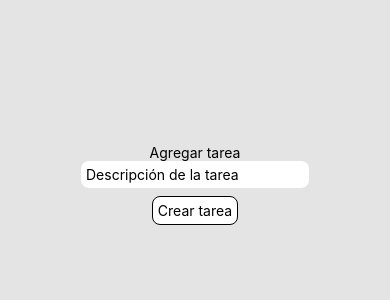
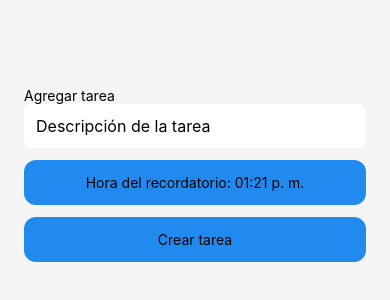
Before and after one commit to YCastEmm/procrastin-ar, a React Native app: screen /AddTask in a window 390 px wide. Shown: the part 234-534 px from the top of the page. Built offline with nearby package versions, Linux system fonts and the light colour scheme; what expo-notifications would draw is missing.

Commit message:
feat: agrega selector de hora nativo y recordatorios programados

```diff
--- a/app.json
+++ b/app.json
@@ -24,6 +24,9 @@
     },
     "web": {
       "favicon": "./assets/favicon.png"
-    }
+    },
+    "plugins": [
+      "@react-native-community/datetimepicker"
+    ]
   }
 }
--- a/package.json
+++ b/package.json
@@ -10,6 +10,7 @@
   },
   "dependencies": {
     "@react-native-async-storage/async-storage": "2.2.0",
+    "@react-native-community/datetimepicker": "8.4.4",
     "@react-navigation/native": "^7.2.4",
     "@react-navigation/stack": "^7.8.13",
     "@types/react-native": "^0.72.8",
--- a/src/screens/AddTaskScreen.tsx
+++ b/src/screens/AddTaskScreen.tsx
@@ -3,37 +3,54 @@ import { StyleSheet, Text, TextInput, TouchableOpacity, View } from "react-nativ
 import { RootStackParamList } from "../../App"
 import { useState } from "react"
 import AsyncStorage from "@react-native-async-storage/async-storage"
-import { notificarTareaCreada } from "@/services/notificationsService"
+import { programarRecordatorio } from "@/services/notificationsService"
+import { DateTimePickerAndroid } from "@react-native-community/datetimepicker"
+import { SafeAreaView } from 'react-native-safe-area-context'
 
-type AddTaskScreenProps ={
+
+type AddTaskScreenProps = {
     navigation: StackNavigationProp<RootStackParamList>
 }
 
-const AddTaskScreen = ({navigation}: AddTaskScreenProps) => {
+const AddTaskScreen = ({ navigation }: AddTaskScreenProps) => {
 
     const [tarea, setTarea] = useState<string>("")
+    const [horaElegida, setHoraElegida] = useState<Date>(new Date())
 
+
+    const abrirPicker = () => {
+        DateTimePickerAndroid.open({
+            value: horaElegida,
+            mode: 'time',
+            is24Hour: true,
+            onChange: (event, selectedDate) => {
+                if (selectedDate) setHoraElegida(selectedDate)
+            }
+        })
+    }
 
     const handleAddTask = async () => {
 
+        try {
         const storedTasks = await AsyncStorage.getItem("tareas")
         const listaTareas = storedTasks ? JSON.parse(storedTasks) : []
-
         const nuevaTarea = {
             id: Date.now().toString(),
             fecha: new Date().toLocaleDateString('es-AR'),
             descripcion: tarea,
             completada: false,
         }
-
         listaTareas.push(nuevaTarea)
         await AsyncStorage.setItem("tareas", JSON.stringify(listaTareas))
-        await notificarTareaCreada(tarea)
+        await programarRecordatorio(tarea, horaElegida)
         navigation.navigate("Home")
+    } catch (error) {
+        console.error(error)
+    }
     }
 
     return (
-        <View style={styles.container}>
+        <SafeAreaView  style={styles.container}>
             <Text>Agregar tarea</Text>
             <TextInput
                 style={styles.textInput}
@@ -41,40 +58,41 @@ const AddTaskScreen = ({navigation}: AddTaskScreenProps) => {
                 value={tarea}
                 onChangeText={setTarea}
             />
+            <TouchableOpacity style={styles.touchable} onPress={abrirPicker}>
+                <Text>Hora del recordatorio: {horaElegida.toLocaleTimeString('es-AR', { hour: '2-digit', minute: '2-digit' })}</Text>
+            </TouchableOpacity>
             <TouchableOpacity
                 style={styles.touchable}
                 onPress={handleAddTask}
             >
                 <Text>Crear tarea</Text>
             </TouchableOpacity>
-        </View>
+        </SafeAreaView >
     )
 }
 
 const styles = StyleSheet.create({
     container: {
         flex: 1,
+        padding: 24,
+        paddingBottom: 40,
+        backgroundColor: '#f5f5f5',
         justifyContent: 'center',
-        alignItems: 'center',
-        padding: 24,
-        backgroundColor: '#e4e4e4',
     },
-
     textInput: {
         backgroundColor: '#fff',
-        padding: 5,
+        padding: 12,
         borderRadius: 8,
-        marginBottom: 8
+        marginBottom: 12,
+        fontSize: 16,
     },
-
     touchable: {
-        borderWidth: 1,
-        borderColor: "#000",
-        backgroundColor: '#fff',
-        padding: 5,
-        borderRadius: 8,
-        marginBottom: 8,
-    }
+        backgroundColor: '#208AEF',
+        padding: 14,
+        borderRadius: 12,
+        alignItems: 'center',
+        marginBottom: 12,
+    },
 })
 
 export default AddTaskScreen
--- a/src/services/notificationsService.ts
+++ b/src/services/notificationsService.ts
@@ -1,5 +1,7 @@
 import * as Notifications from 'expo-notifications'
 
+
+// concede los permisos para usar notificaiones
 export const pedirPermisos = async (): Promise<boolean> => {
     const { status } = await Notifications.requestPermissionsAsync()
     if (status !== 'granted') return false
@@ -7,24 +9,36 @@ export const pedirPermisos = async (): Promise<boolean> => {
     return true
 }
 
+// genera un recordartorio de la tarea con una hora de recordatorio
+export const programarRecordatorio = async (descripcion: string, hora: Date): Promise<void> => {
+    const ahora = new Date()
+    const trigger = new Date(ahora)
+    trigger.setHours(hora.getHours(), hora.getMinutes(), 0, 0)
 
-export const notificarTareaCreada = async (descripcion: string) => {
+    // si la hora ya paso hoy, programar para mañana
+    if (trigger <= ahora) {
+        trigger.setDate(trigger.getDate() + 1)
+    }
+
+    const segundos = Math.floor((trigger.getTime() - ahora.getTime()) / 1000)
+
     await Notifications.scheduleNotificationAsync({
         content: {
-            title: "Nudge 📋",
-            body: `Nueva tarea creada: ${descripcion}`,
+            title: "Nudge",
+            body: `Recordatorio: "${descripcion}" sigue pendiente`,
         },
         trigger: {
             type: Notifications.SchedulableTriggerInputTypes.TIME_INTERVAL,
-            seconds: 5
+            seconds: segundos,
         }
     })
 }
 
+// genera una notificacion para invitar al usuario a revisar las tareas pendientes
 export const notificarTareasPendientes = async () => {
     await Notifications.scheduleNotificationAsync({
         content: {
-            title: "Nudge 📋",
+            title: "Nudge",
             body: "Revisá tus tareas pendientes!",
         },
         trigger: {
```
Lines whose indentation alone changed are shown as unchanged.
